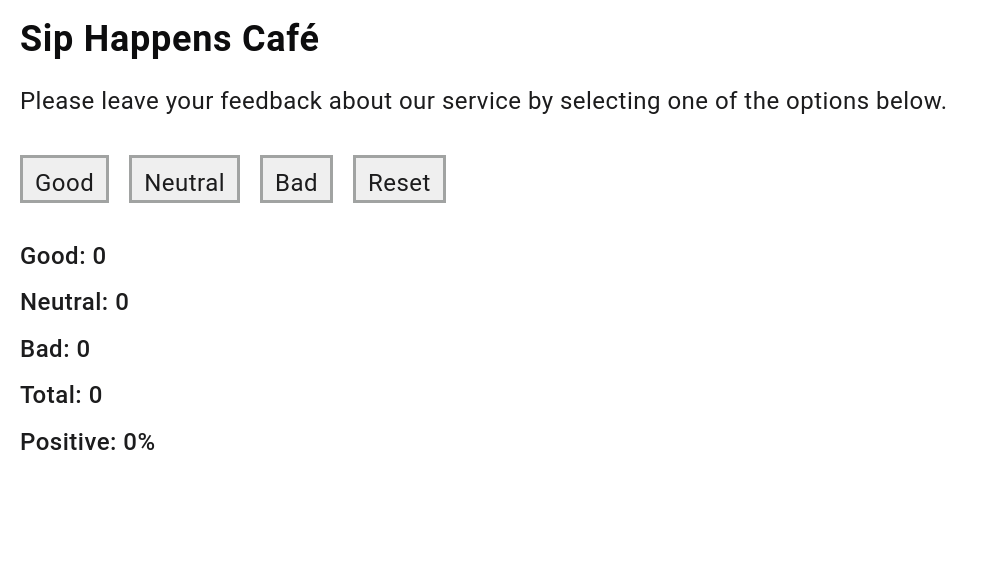
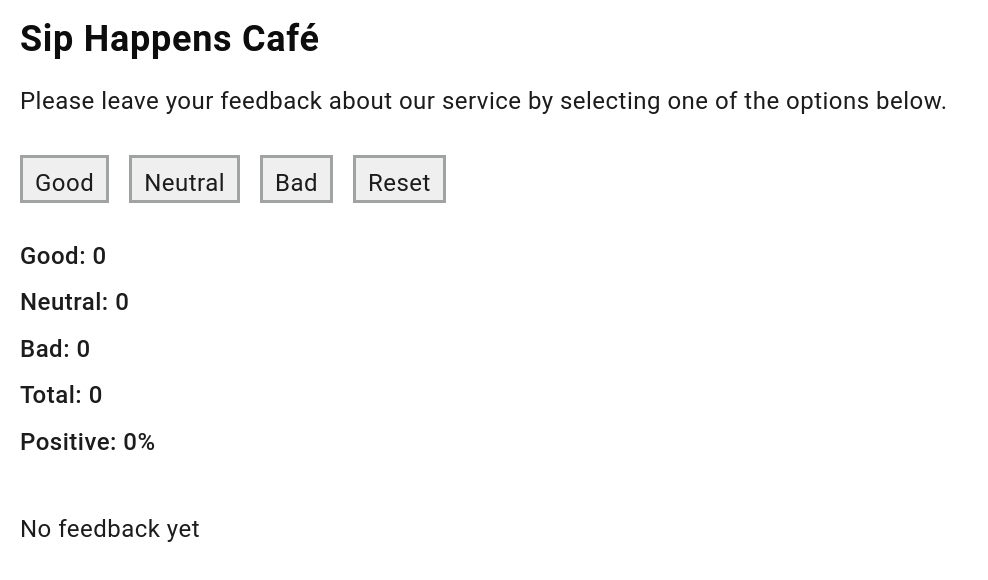
Before and after one commit to OlhaMasl/goit-react-hw-02, a React (Vite) app: page / in a window 1280 px wide. Shown: the top 580 px of the page, without its empty margins (0-988 px from the left). Built offline with nearby package versions, Linux system fonts and the light colour scheme.

Commit message:
Notofication component

```diff
--- a/src/components/App.jsx
+++ b/src/components/App.jsx
@@ -9,6 +9,7 @@ import "../index.css"
 import Description from "./Description/Description";
 import Feedback from "./Feedback/Feedback";
 import Option from "./Option/Option";
+import Notification from "./Notification/Notification";
 
 
 const App = () => {
@@ -18,28 +19,20 @@ const App = () => {
 	bad: 0
   })
 
-  const handleFeedback = option => {
-    setFeedbackList( prev => ({...prev, [option]:prev[option]+1}))
+  const updateFeedback = feedbackType => {
+    setFeedbackList( prev => ({...prev, [feedbackType]:prev[feedbackType]+1}))
    };
 
     return (
       <>
         <Description />
-        <Option fn={handleFeedback} />
+        <Option fn={updateFeedback} />
         <Feedback
           good={feedbackList.good}
           neutral={feedbackList.neutral}
           bad={feedbackList.bad}
         />
-      {/* <Profile
-        name={userData.username}
-        tag={userData.tag}
-        location={userData.location}
-        image={userData.avatar}
-        stats={userData.stats}
-      />
-      <FriendList friends={friends} />
-      <TransactionHistory items={transactions} /> */}
+        <Notification />
     </>
   );
 };
--- /dev/null
+++ b/src/components/Notification/Notification.jsx
@@ -0,0 +1,10 @@
+import s from "./Notification.module.css";
+
+const Notification = () => {
+    return (
+        <div className={s.container}>
+            <p className={ s.notification}>No feedback yet</p>
+        </div>
+    );
+};
+export default Notification;
--- /dev/null
+++ b/src/components/Notification/Notification.module.css
@@ -0,0 +1,11 @@
+.container {
+    padding: 20px;
+}
+
+.notification {
+    color: #1c1c1d;
+    font-size: 24px;
+    font-weight: 400;
+    line-height: 1.11;
+    letter-spacing: 0.02em;
+}
```
